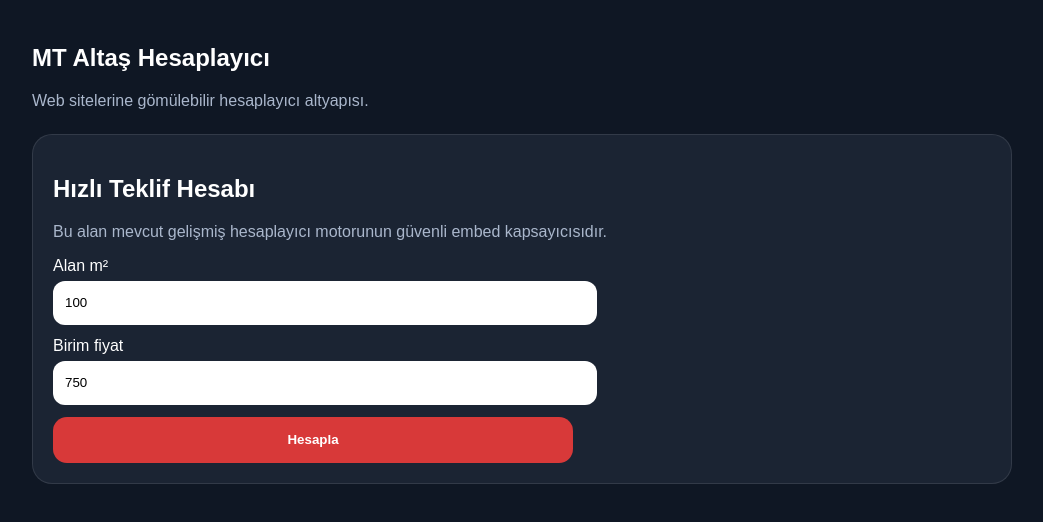
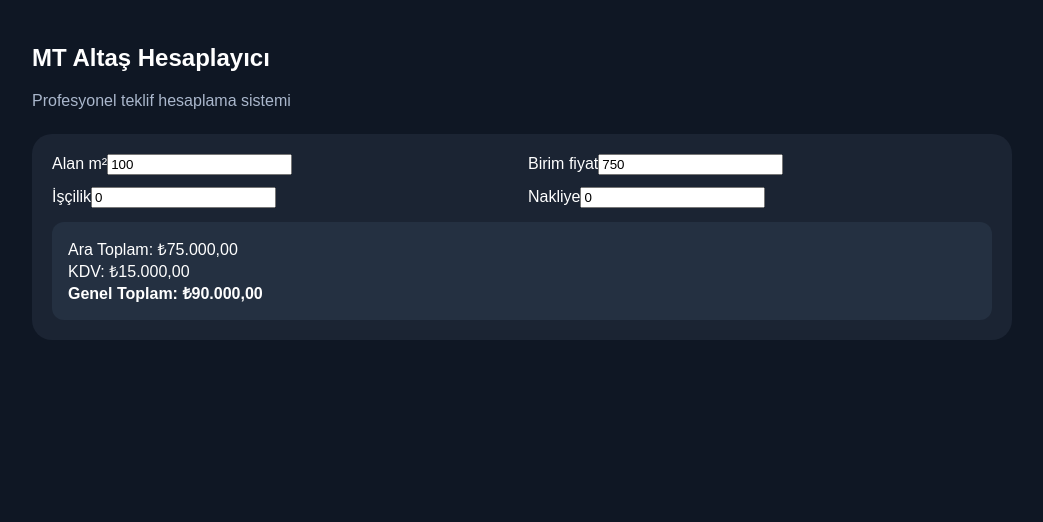
Before and after one commit to altasburhan2525-del/mta-saas0, a Next.js app: page /calculator in a window 1280 px wide. Shown: the top 522 px of the page, without its empty margins (118-1161 px from the left). Built offline with nearby package versions, Linux system fonts and the light colour scheme.

Commit message:
Connect calculator core to page

```diff
--- a/app/calculator/page.tsx
+++ b/app/calculator/page.tsx
@@ -1,17 +1,13 @@
+import CalculatorApp from '@/components/CalculatorApp';
+
 export default function CalculatorPage(){
   return (
     <main style={{minHeight:'100vh',background:'#0f1724',color:'#fff',fontFamily:'Arial',padding:24}}>
       <section style={{maxWidth:980,margin:'0 auto'}}>
         <h1>MT Altaş Hesaplayıcı</h1>
-        <p style={{color:'#aab7cc'}}>Web sitelerine gömülebilir hesaplayıcı altyapısı.</p>
-        <div id="mt-altas-hesaplayici" style={{marginTop:24,border:'1px solid rgba(255,255,255,.1)',borderRadius:20,padding:20,background:'#1b2433'}}>
-          <h2>Hızlı Teklif Hesabı</h2>
-          <p style={{color:'#aab7cc'}}>Bu alan mevcut gelişmiş hesaplayıcı motorunun güvenli embed kapsayıcısıdır.</p>
-          <form style={{display:'grid',gap:12,maxWidth:520}}>
-            <label>Alan m²<input name="area" type="number" defaultValue="100" style={{width:'100%',height:44,borderRadius:12,border:0,padding:'0 12px',marginTop:6}} /></label>
-            <label>Birim fiyat<input name="price" type="number" defaultValue="750" style={{width:'100%',height:44,borderRadius:12,border:0,padding:'0 12px',marginTop:6}} /></label>
-            <button type="button" style={{height:46,border:0,borderRadius:14,background:'#d83939',color:'#fff',fontWeight:900}}>Hesapla</button>
-          </form>
+        <p style={{color:'#aab7cc'}}>Profesyonel teklif hesaplama sistemi</p>
+        <div style={{marginTop:24,background:'#1b2433',padding:20,borderRadius:20}}>
+          <CalculatorApp />
         </div>
       </section>
     </main>
```
